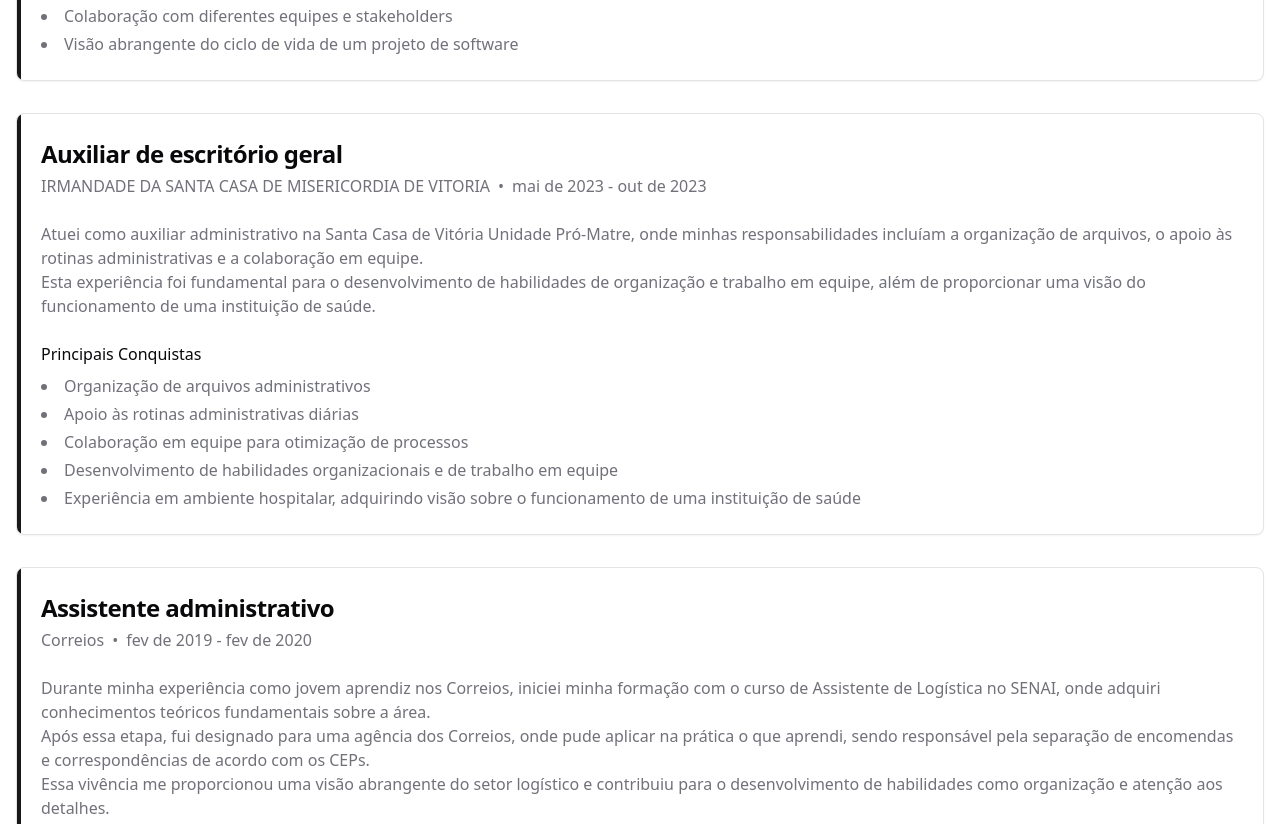
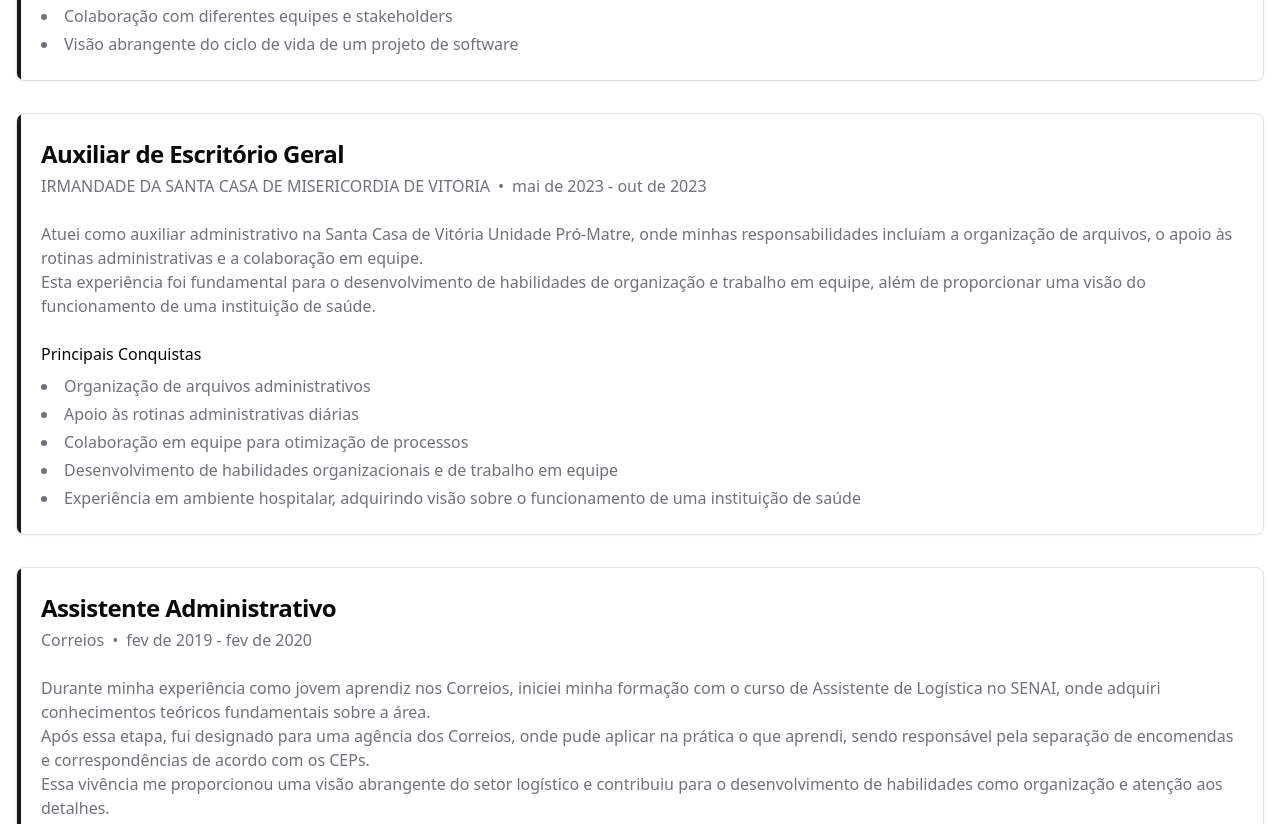
Before and after one commit to Gabriel-Freitas-S/site, a Next.js app: page /site/experience in a window 1280 px wide. Shown: the part 720-1544 px from the top of the page. Built offline with nearby package versions, Linux system fonts and the light colour scheme.

Commit message:
Corrige capitalização dos cargos na seção de experiências profissionais

```diff
--- a/src/data/experiences.ts
+++ b/src/data/experiences.ts
@@ -53,7 +53,7 @@ export const experiences: Experience[] = [
     ]
   },
   {
-    role: "Auxiliar de escritório geral",
+    role: "Auxiliar de Escritório Geral",
     company: "IRMANDADE DA SANTA CASA DE MISERICORDIA DE VITORIA",
     period: "mai de 2023 - out de 2023",
     description: `Atuei como auxiliar administrativo na Santa Casa de Vitória Unidade Pró-Matre, onde minhas responsabilidades incluíam a organização de arquivos, o apoio às rotinas administrativas e a colaboração em equipe.
@@ -68,7 +68,7 @@ export const experiences: Experience[] = [
     ]
   },
   {
-    role: "Assistente administrativo",
+    role: "Assistente Administrativo",
     company: "Correios",
     period: "fev de 2019 - fev de 2020",
     description: `Durante minha experiência como jovem aprendiz nos Correios, iniciei minha formação com o curso de Assistente de Logística no SENAI, onde adquiri conhecimentos teóricos fundamentais sobre a área.
```
